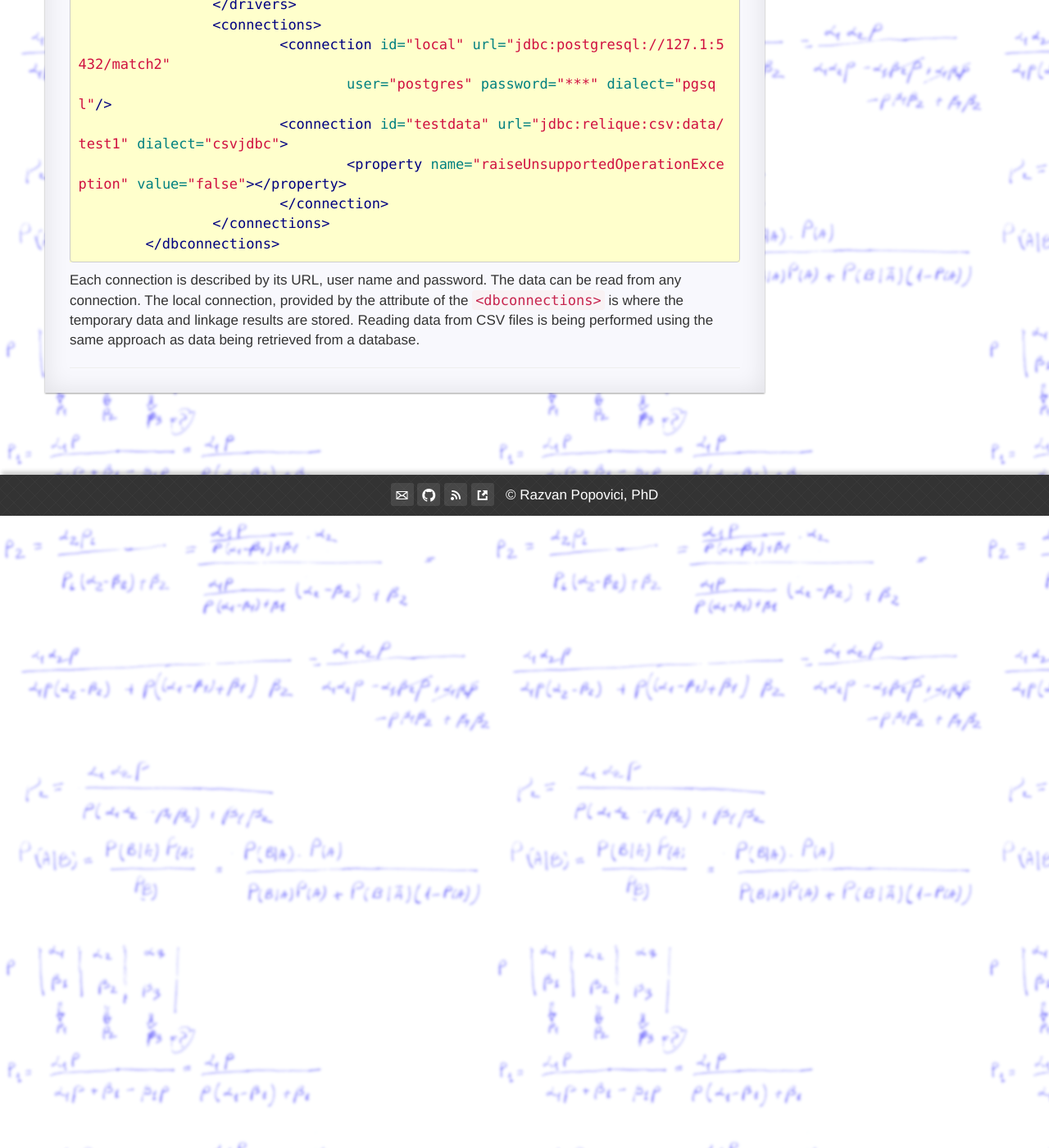
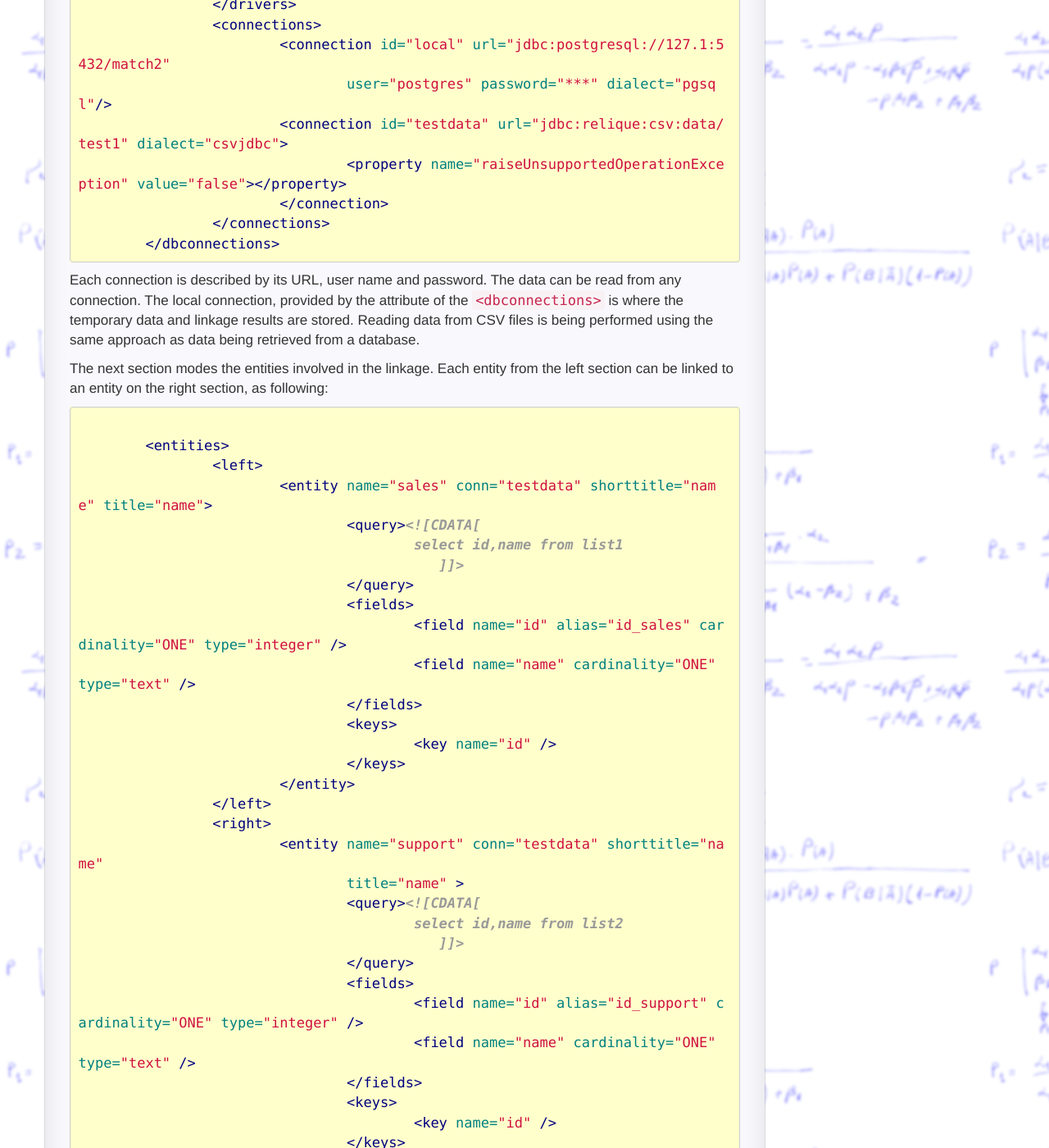
Before and after one commit to RazvanML/reco-link, a Jekyll site: the page built from _posts/2015-10-28-Basic-Model.md, in a window 1280 px wide and 1400 px high, scrolled down 2003 px. Shown: the whole window at 82% size. Built offline with Jekyll 4.4.1, drawn with Linux system fonts in a browser that asks for light colours; nearby versions of some CDN libraries; Markdown is read by kramdown in place of the engine named in the settings; comment, search, counter and statistics services are not loaded; some of the changed text lies outside the part shown.

Commit message:
More content & fixing about.

````diff
--- a/_posts/2015-10-28-Basic-Model.md
+++ b/_posts/2015-10-28-Basic-Model.md
@@ -84,3 +84,61 @@
 ```
 
 Each connection is described by its URL, user name and password. The data can be read from any connection. The local connection, provided by the attribute of the ```<dbconnections>``` is where the temporary data and linkage results are stored. Reading data from CSV files is being performed using the same approach as data being retrieved from a database.
+
+
+The next section modes the entities involved in the linkage. Each entity from the left section can be linked to an entity on the right section, as following:
+
+
+``` xml
+
+	<entities>
+		<left>
+			<entity name="sales" conn="testdata" shorttitle="name" title="name">
+				<query><![CDATA[
+					select id,name from list1
+					   ]]>
+				</query>
+				<fields>
+					<field name="id" alias="id_sales" cardinality="ONE" type="integer" />
+					<field name="name" cardinality="ONE" type="text" />
+				</fields>
+				<keys>
+					<key name="id" />
+				</keys>
+			</entity>
+		</left>
+		<right>
+			<entity name="support" conn="testdata" shorttitle="name"
+				title="name" >
+				<query><![CDATA[
+					select id,name from list2
+					   ]]>
+				</query>
+				<fields>
+					<field name="id" alias="id_support" cardinality="ONE" type="integer" />
+					<field name="name" cardinality="ONE" type="text" />
+				</fields>
+				<keys>
+					<key name="id" />
+				</keys>
+			</entity>
+		</right>
+	</entities>
+```
+Each entity has a query and a set of fields, extracted from the query.
+An entity can be defined by a compound primary key, composed of more than one field. Also, there are two special fields called ```title``` and ```shorttitle```, used for display and interactive operations.
+
+For exemplification purposes, only the ```name``` field is extracted from the provided CSV data.
+
+The next section describes the matching rules. To be succint, only a single rule is defined, the exact name similarity.
+
+```xml
+	<matches>
+		<match name="matchperson" left="sales" right="support" lcard="ZEROONE"
+			rcard="ZEROONE" >
+			<rules>
+				<rule name="byname" lfield="name" rfield="name" type="EQUALITY" />
+			</rules>
+		</match>
+	</matches>
+```
````
Also changed, not shown: pages/4about.md (+1 -1 lines).
